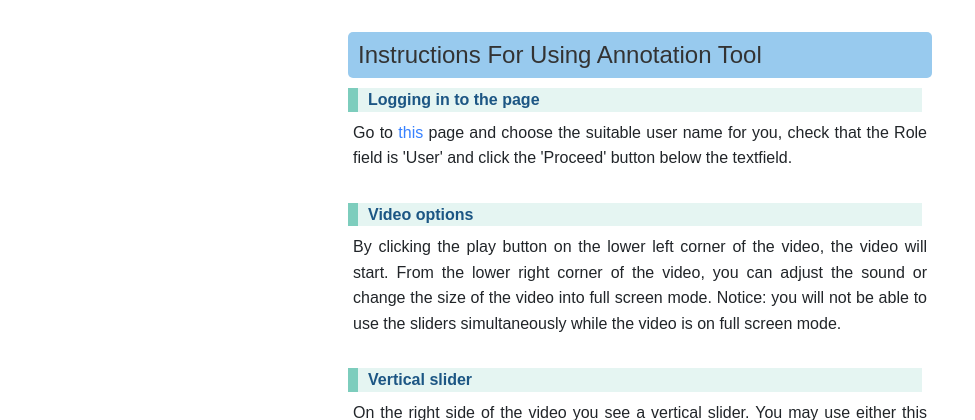
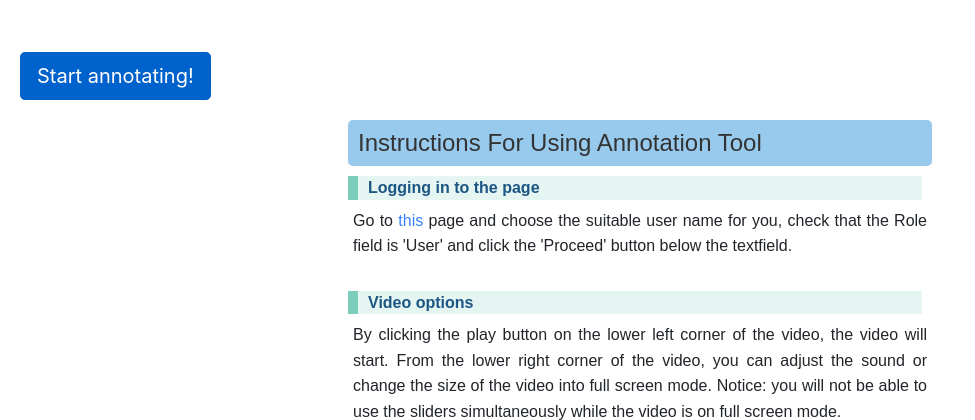
Before and after one commit to leahkla/cognitive-neuroscience-project, a Flask app: page /userinstructions in a window 1280 px wide. Shown: the part 56-476 px from the top of the page, without its empty margins (0-975 px from the left). Run offline with Flask 2, Linux system fonts and the light colour scheme; the visitor is signed in with stand-in values (Sample User, id 1); some libraries are stand-ins or nearby versions.

Commit message:
Start annotating button & redirect first to instructions

```diff
--- a/app/control/routes.py
+++ b/app/control/routes.py
@@ -64,7 +64,7 @@ def submit_username():
         # If role is researcher, username does not need to be stored
         return redirect(url_for('researcher.chart'))
     session['username'] = username
-    return redirect(url_for('user.user'))
+    return redirect(url_for('user.userinstructions'))
 
 
 @bp.route('/save', methods=['POST'])
--- a/app/templates/user/userinstructions.html
+++ b/app/templates/user/userinstructions.html
@@ -74,6 +74,10 @@
 
 {% else %}
 
+<div id="start_annotating" >
+	<a style="margin:20px;" href="/user" class="btn btn-primary btn-lg active" role="button" aria-pressed="true" id="start_annotating">Start annotating!</a>
+</div>
+
 {{ instructions|safe }}
 
 {% endif %}
```
